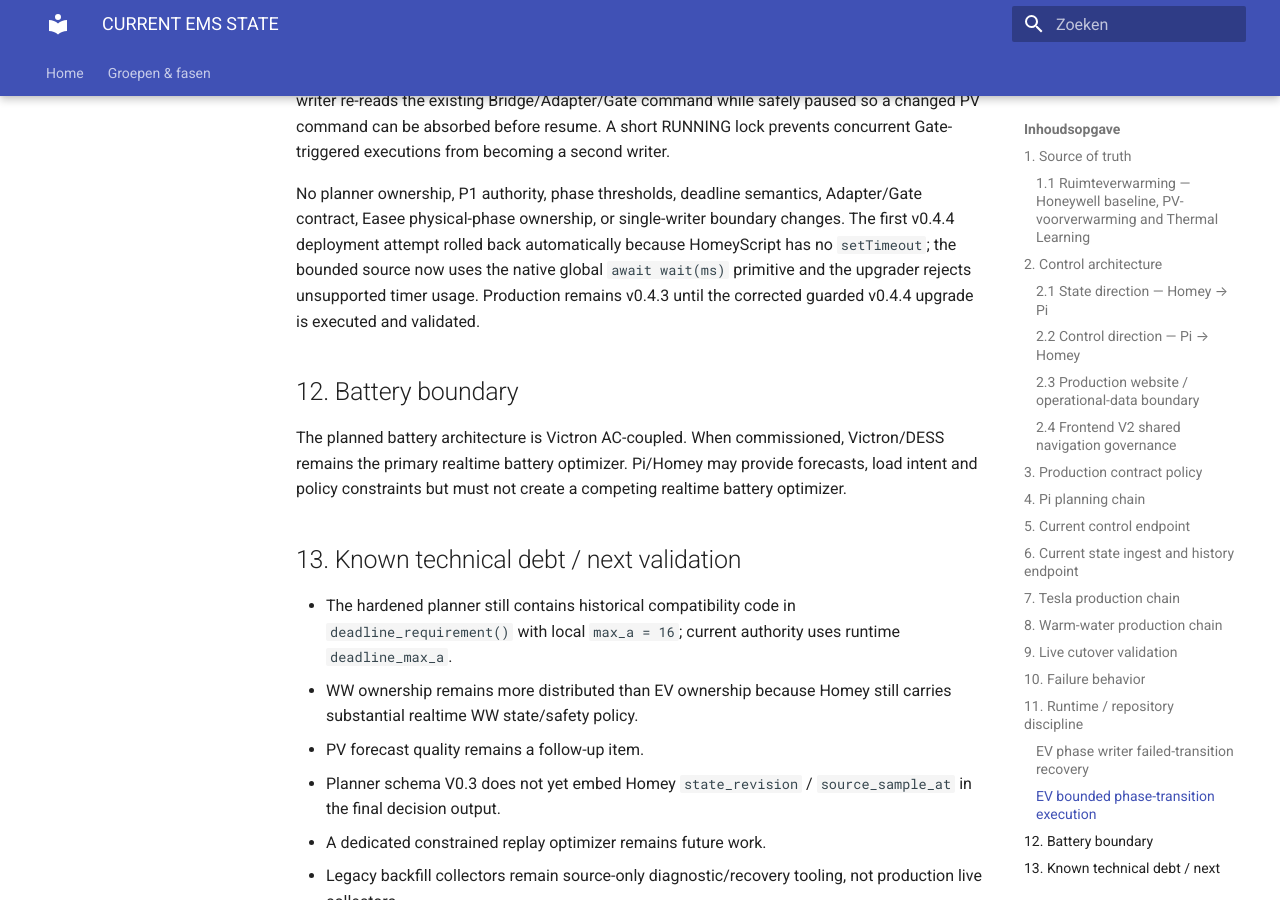
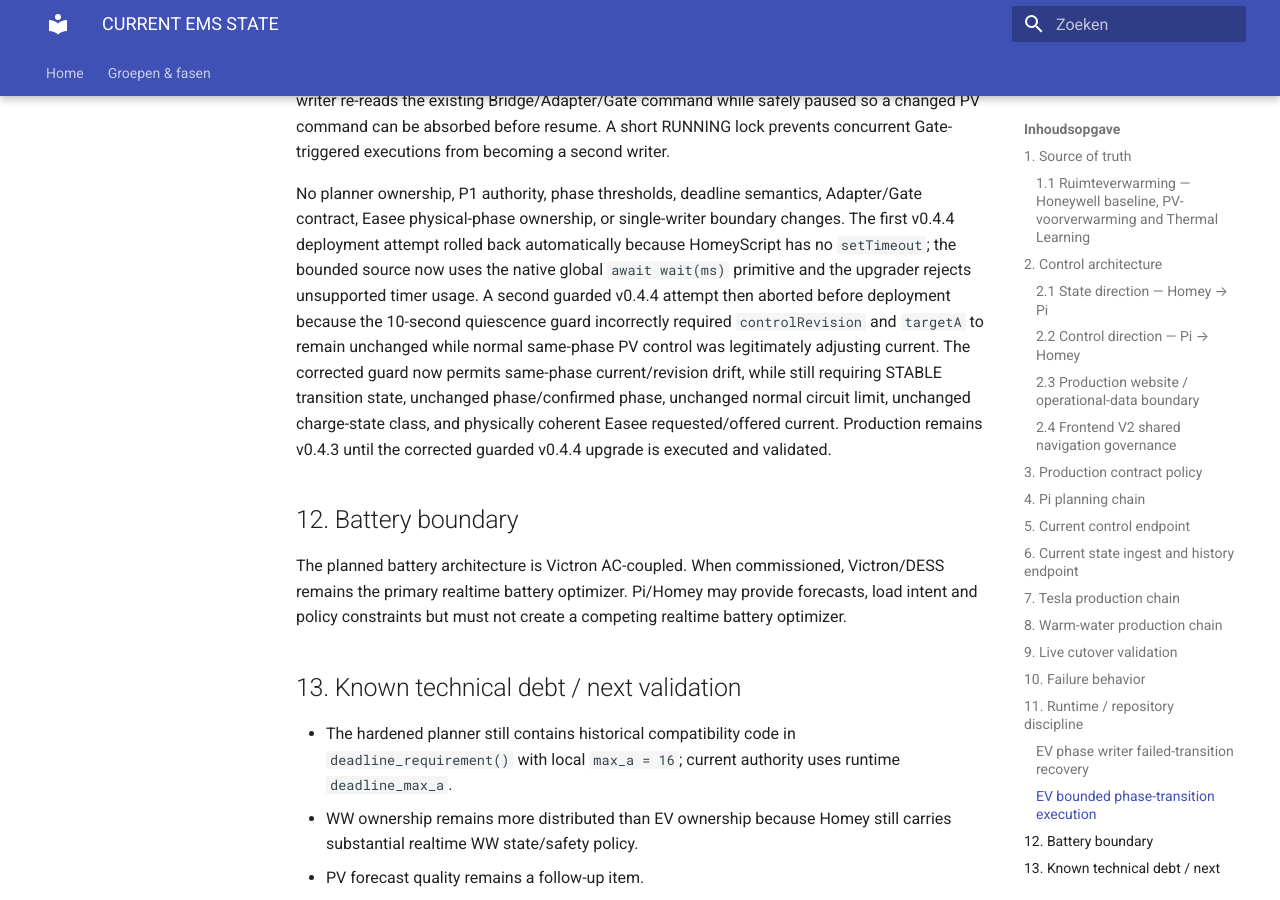
Before and after one commit to OnsKasteeltje/homey-energy-manual, an MkDocs documentation site: the page built from docs/architecture/CURRENT-EMS-STATE.md, in a window 1280 px wide and 900 px high, scrolled down 16364 px. Built offline with MkDocs 1.6.1 and Material for MkDocs 9.7.7, drawn with Linux system fonts in a browser that asks for light colours.

Commit message:
docs(ev): allow dynamic current during v0.4.4 quiescence

```diff
--- a/docs/architecture/CURRENT-EMS-STATE.md
+++ b/docs/architecture/CURRENT-EMS-STATE.md
@@ -320,8 +320,7 @@ Adapter/Gate contract, Easee physical-phase ownership, or single-writer boundary
 changes. The first v0.4.4 deployment attempt rolled back automatically because
 HomeyScript has no `setTimeout`; the bounded source now uses the native global
 `await wait(ms)` primitive and the upgrader rejects unsupported timer usage.
-Production remains v0.4.3 until the corrected guarded v0.4.4 upgrade is executed
-and validated.
+A second guarded v0.4.4 attempt then aborted before deployment because the 10-second quiescence guard incorrectly required `controlRevision` and `targetA` to remain unchanged while normal same-phase PV control was legitimately adjusting current. The corrected guard now permits same-phase current/revision drift, while still requiring STABLE transition state, unchanged phase/confirmed phase, unchanged normal circuit limit, unchanged charge-state class, and physically coherent Easee requested/offered current. Production remains v0.4.3 until the corrected guarded v0.4.4 upgrade is executed and validated.
 
 
 ## 12. Battery boundary
```
